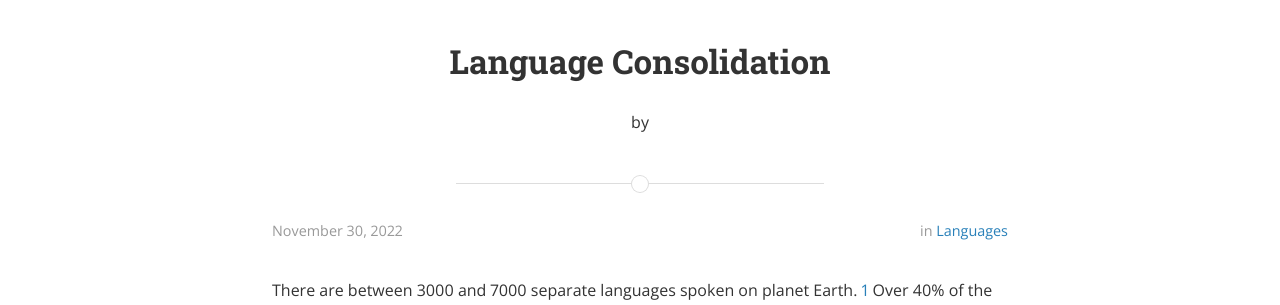
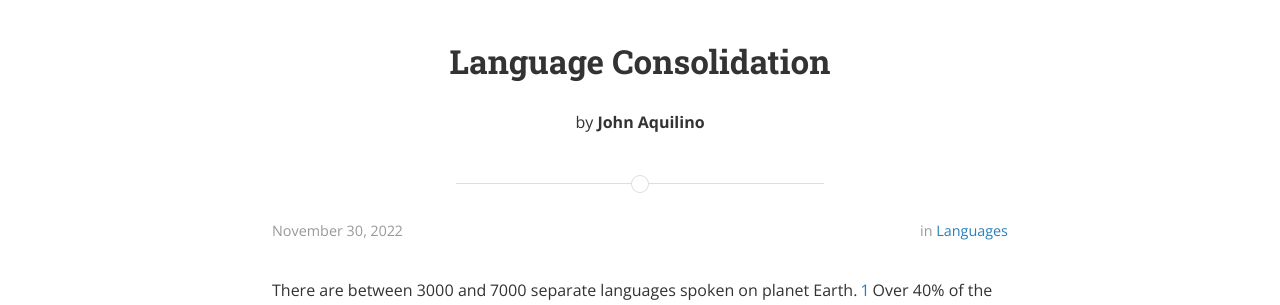
Before and after one commit to jaquilino/jaquilino.github.io, a Jekyll site: the page built from _posts/2022-11-30-languages.markdown, in a window 1280 px wide. Shown: the top 305 px of the page. Built offline with Jekyll 4.4.1, drawn with Linux system fonts in a browser that asks for light colours; nearby versions of some CDN libraries; a style sheet for code colours, icons or effects is not loaded.

Commit message:
Set post author to me

```diff
--- a/_posts/2022-11-30-languages.markdown
+++ b/_posts/2022-11-30-languages.markdown
@@ -1,6 +1,7 @@
 ---
 layout: post
 title:  "Language Consolidation"
+author: "John Aquilino"
 date:   2022-11-30 17:46:22 -0600
 categories: languages
 ---
```
